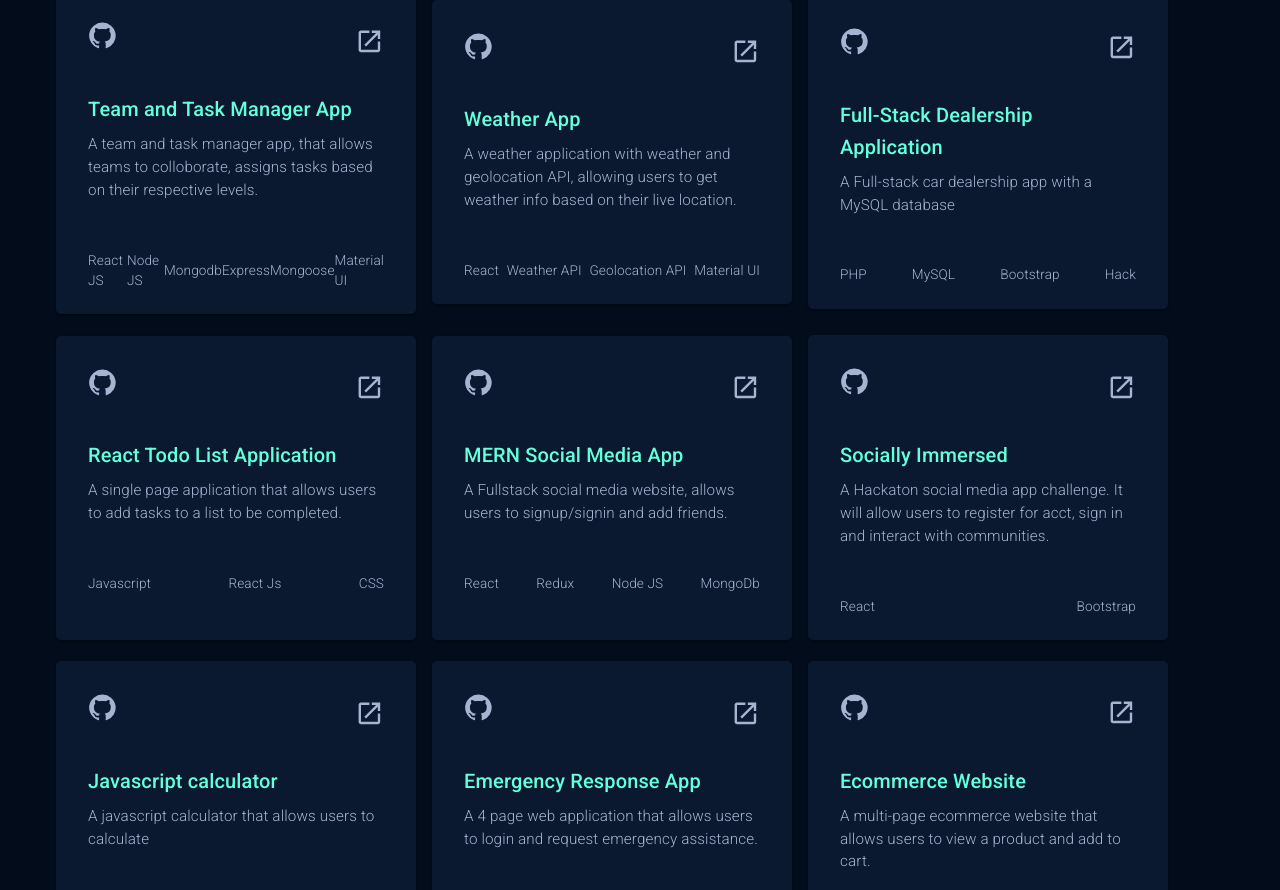
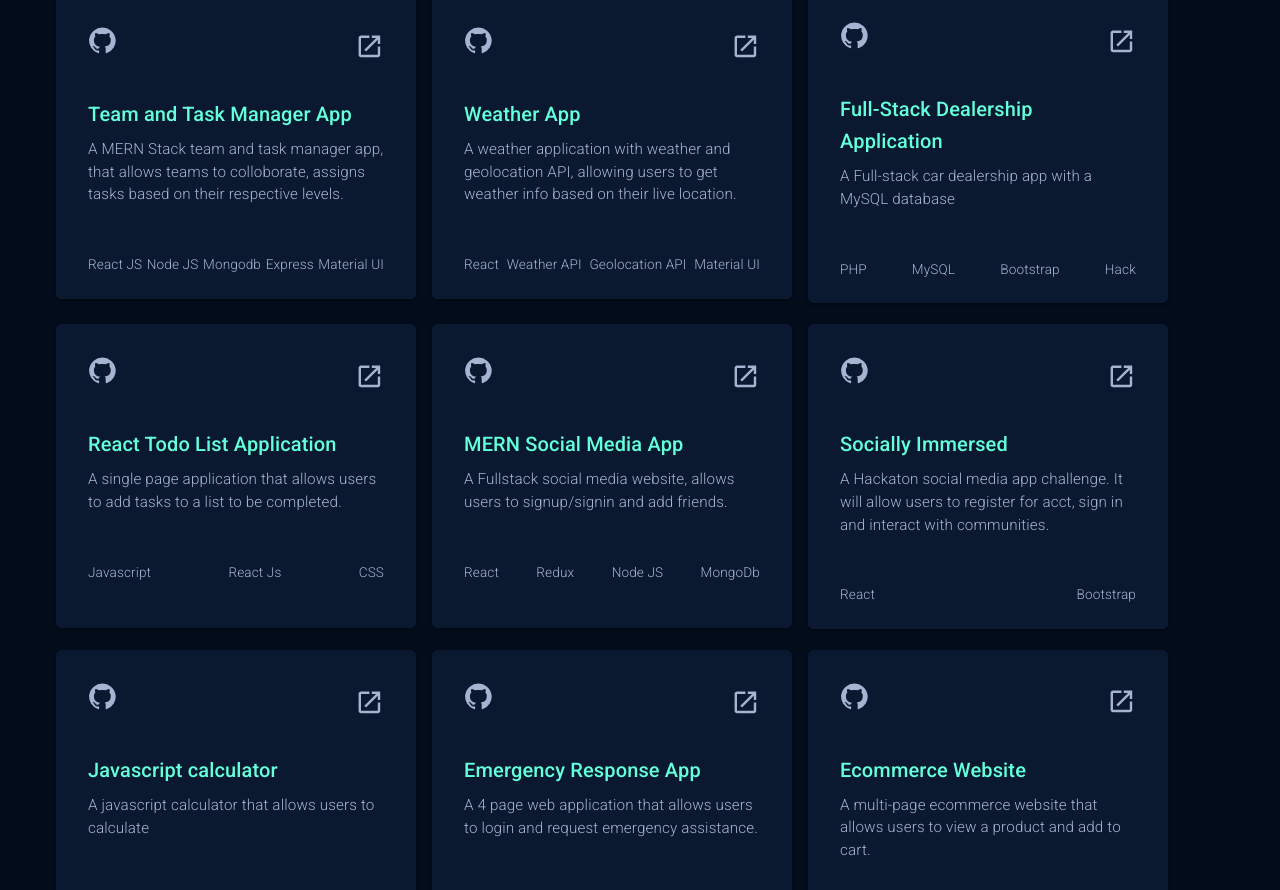
Before and after one commit to JAbsolu/React-portfolio, a React (Create React App) app: page / in a window 1280 px wide. Shown: the part 1100-1990 px from the top of the page. Built offline with nearby package versions, Linux system fonts and the light colour scheme.

Commit message:
Added the Team and Task Management project to lists of project and updated the description and technology list

```diff
--- a/src/assets.js
+++ b/src/assets.js
@@ -37,8 +37,8 @@ export const projects = [
     name: "Team and Task Manager App",
     frontendView: null,
     github: "https://github.com/JAbsolu/Team-management-app",
-    technology: ["React JS", "Node JS", "Mongodb", "Express", "Mongoose" , "Material UI"],
-    description: "A team and task manager app, that allows teams to colloborate, assigns tasks based on their respective levels.",
+    technology: ["React JS", "Node JS", "Mongodb", "Express" , "Material UI"],
+    description: "A MERN Stack team and task manager app, that allows teams to colloborate, assigns tasks based on their respective levels.",
   },
     {
       name: "Weather App",
```
